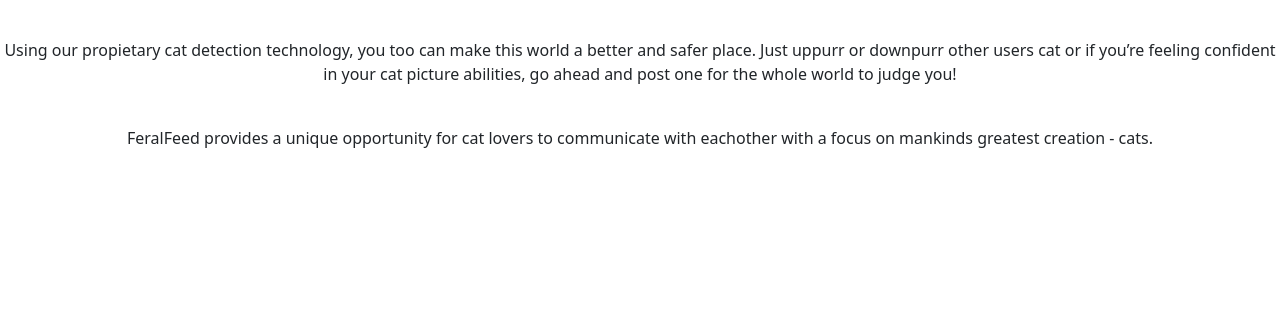
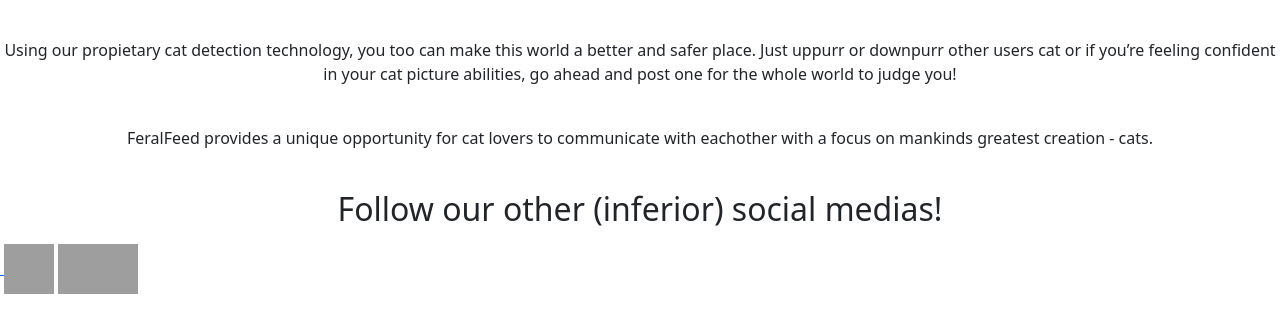
Before and after one commit to jadenPete/FeralFeed, a Flask app: page /about in a window 1280 px wide. Shown: the part 293-626 px from the top of the page. Run offline with Flask 2, Linux system fonts and the light colour scheme; parts of the project's set-up code (start-up, migrations or seed data) failed here and were passed over; some libraries are stand-ins or nearby versions; grey boxes are pictures that could not be loaded.

Commit message:
Updated about page

```diff
--- a/templates/about.html
+++ b/templates/about.html
@@ -12,4 +12,12 @@
         <p class="text-center">Using our propietary cat detection technology, you too can make this world a better and safer place. Just uppurr or downpurr other users cat or if you’re feeling confident in your cat picture abilities, go ahead and post one for the whole world to judge you!</p>
         <br>
         <p class="text-center">FeralFeed provides a unique opportunity for cat lovers to communicate with eachother with a focus on mankinds greatest creation - cats.</p>
+
+        <br>
+        <h2><p class="text-center">Follow our other (inferior) social medias!</p></h2>
+        <img class="marginauto"><a href = "https://www.instagram.com/feralfeed/">
+                <img alt ="Instagram.com" src="https://statesborodowntown.com/wp-content/uploads/2016/01/instagram-Logo-PNG-Transparent-Background-download.png" width="50" height="50"></a>
+        <a href = "https://github.com/jadenPete/FeralFeed">
+                <img alt ="Github.com" src="https://www.pngarts.com/files/8/Github-Logo-Transparent-Background-PNG.png" width="80" height="50"></a>
+
 {%endblock%}
```
